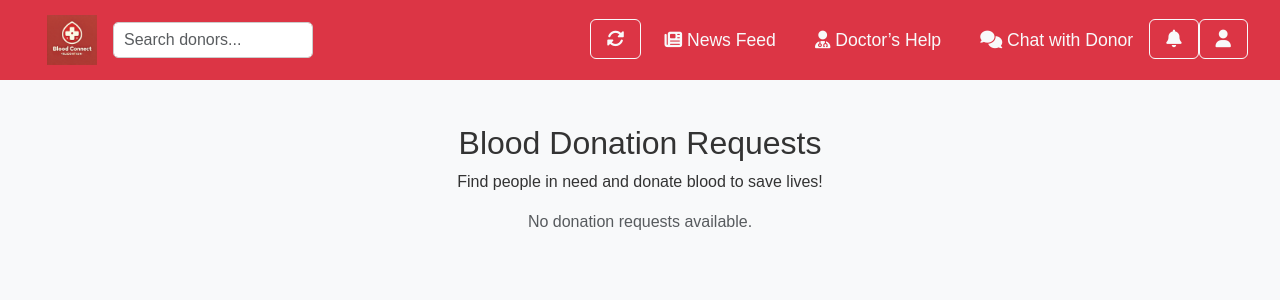
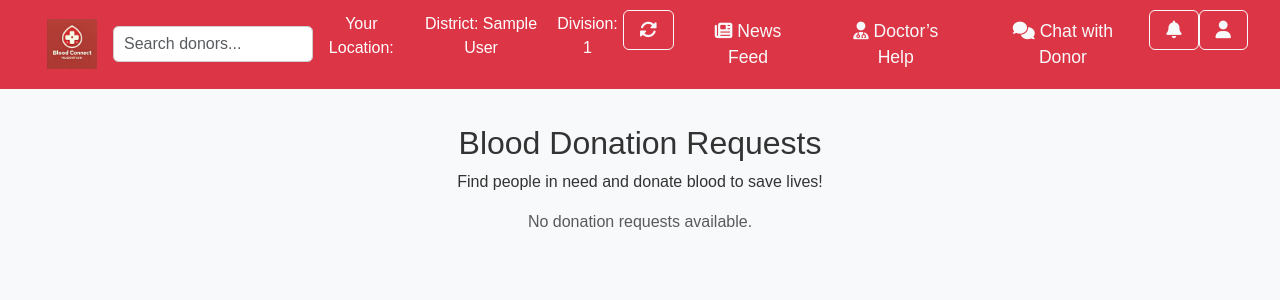
Before and after one commit to Bondhon1/blood_donation_app, a Flask app: template templates/news_feed.html in a window 1280 px wide. Shown: the top 300 px of the page. Run offline with Flask 3, Linux system fonts and the light colour scheme; the template is opened without the code that fills it, so the values that code supplies are empty; the visitor is signed in with stand-in values (Sample User, id 1).

Commit message:
a little debugging

```diff
--- a/app.py
+++ b/app.py
@@ -155,9 +155,9 @@
                 if dist < min_distance:
                     min_distance = dist
                     nearest_district = district
-
+        print(nearest_district)
         if nearest_district:
-            division = Divisions.query.get(nearest_district.division_id)
+            division = db.session.get(Divisions, nearest_district.division_id)  # ✅ Fixed
             session["district"] = nearest_district.name
             session["division"] = division.name if division else "Unknown"
 
@@ -176,10 +176,11 @@
         return jsonify({"error": "Something went wrong"}), 500
 
 
+
 ### ✅ API: User Logout
 @app.route('/logout')
 def logout():
-    session.pop('user_id', None)
+    session.clear()
     flash("Logged out successfully!", "info")
     return redirect(url_for('home'))
 
--- a/templates/base2.html
+++ b/templates/base2.html
@@ -5,18 +5,13 @@
     <meta name="viewport" content="width=device-width, initial-scale=1.0">
     <title>{% block title %}Blood Donation System{% endblock %}</title>
 
-    <!-- Bootstrap CSS -->
-    <link rel="stylesheet"
-          href="https://cdn.jsdelivr.net/npm/bootstrap@5.3.0/dist/css/bootstrap.min.css">
-
+    <!-- Bootstrap -->
+    <link rel="stylesheet" href="https://cdn.jsdelivr.net/npm/bootstrap@5.3.2/dist/css/bootstrap.min.css">
+    <!-- FontAwesome -->
+    <link rel="stylesheet" href="https://cdnjs.cloudflare.com/ajax/libs/font-awesome/6.4.2/css/all.min.css">
 
     <!-- Custom CSS -->
     <link rel="stylesheet" href="{{ url_for('static', filename='styles.css') }}">
-
-    <!-- FontAwesome for Icons -->
-    <link rel="stylesheet" href="https://cdnjs.cloudflare.com/ajax/libs/font-awesome/6.4.2/css/all.min.css">
-
-
 
     <!-- jQuery (for search pop-up handling) -->
     <script src="https://code.jquery.com/jquery-3.6.0.min.js"></script>
@@ -36,6 +31,9 @@
                     <div id="searchResults" class="dropdown-popup"></div>
                 </div>
 
+                <p>Your Location:</p>
+                <p>District: {{ session['district'] }}</p>
+                <p>Division: {{ session['division'] }}</p>
 
                 <!-- 🔥 Wrapped in Collapse (Fixes Expand/Collapse Issue) -->
                 <div class="collapse navbar-collapse" id="navbarNav">
```
Also changed, not shown: templates/login.html (+5 -3 lines).
